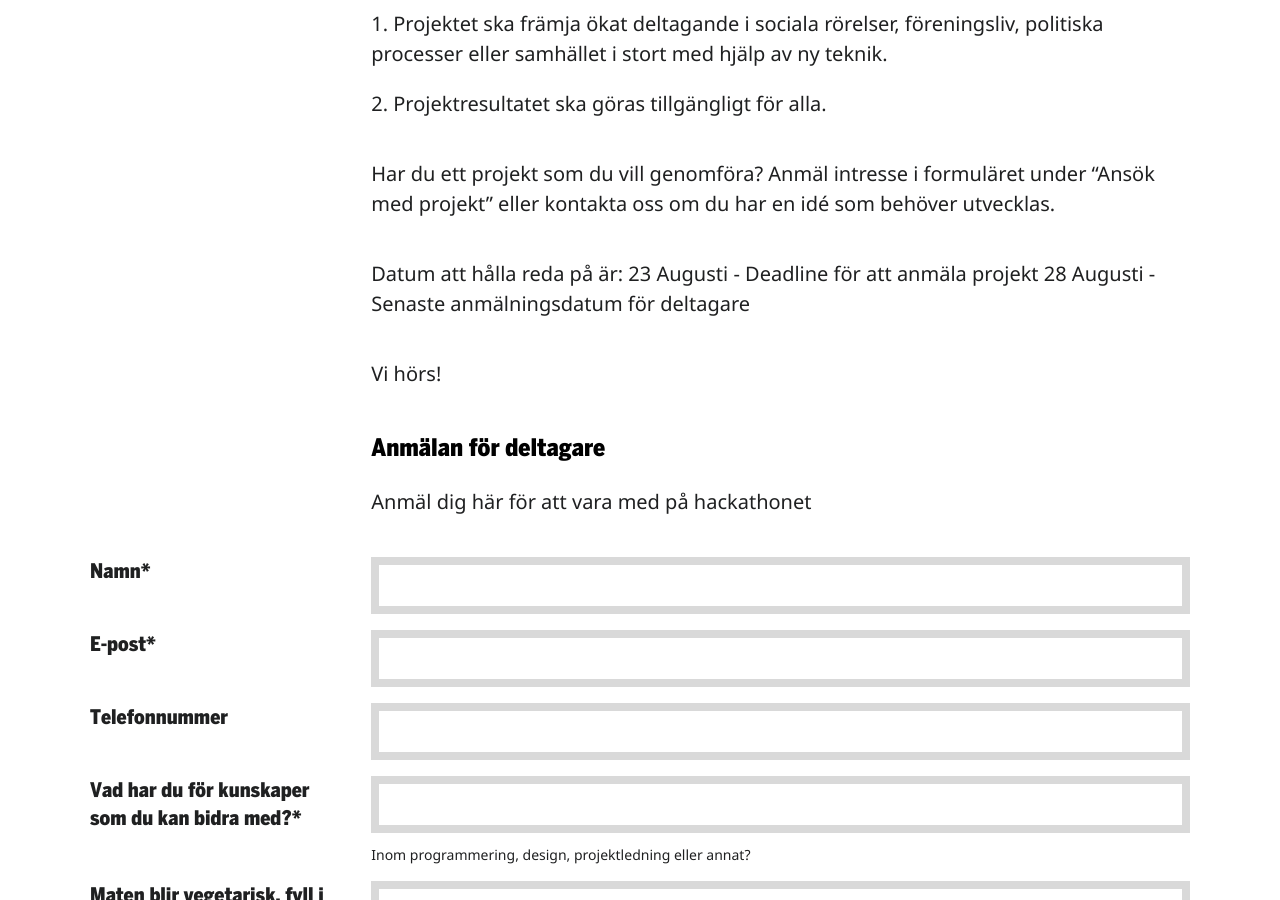
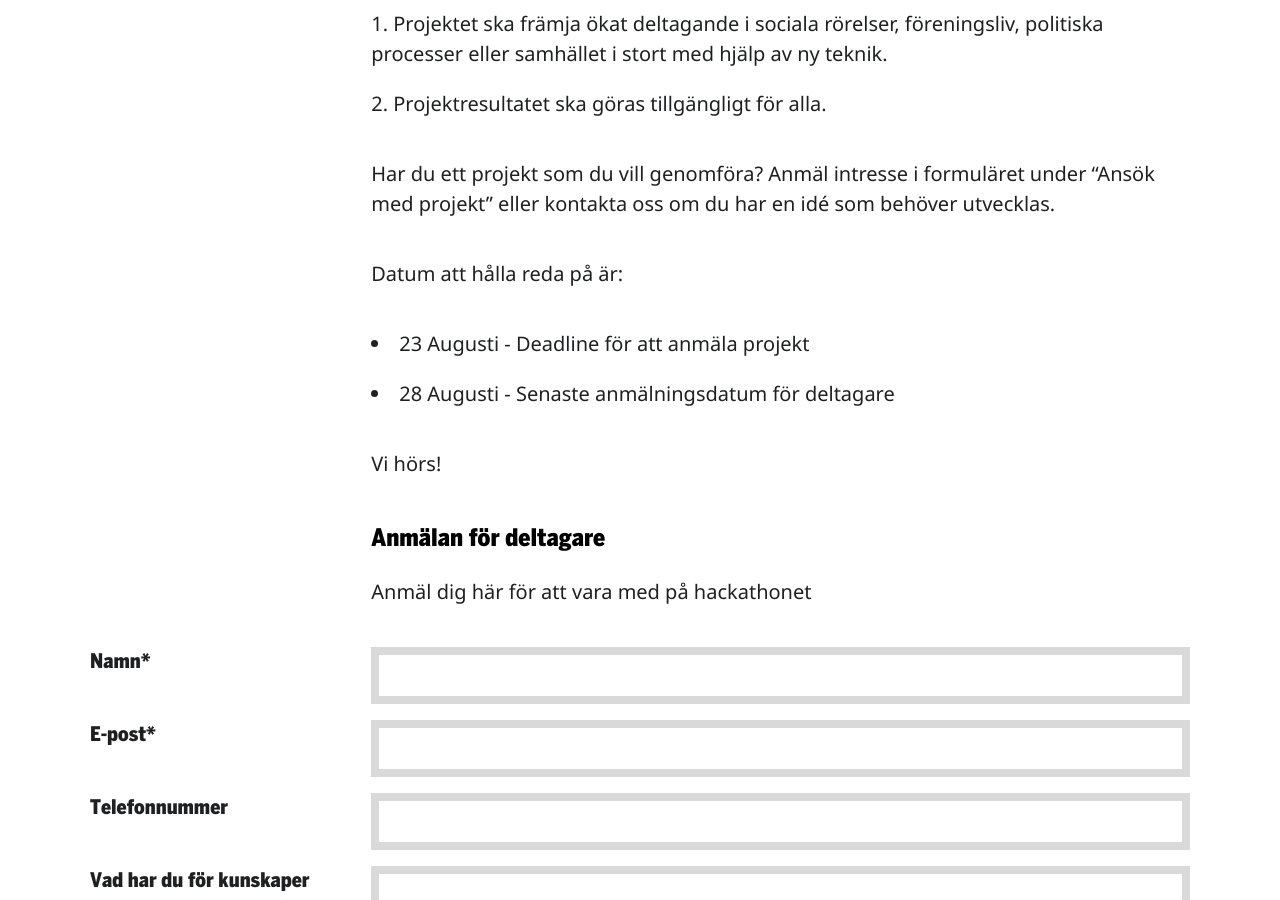
Before and after one commit to civictechsweden/civictech.se, a Jekyll site: the page built from _hackathons/hackathon-2.md, in a window 1280 px wide and 900 px high, scrolled down 1697 px. Built offline with Jekyll 4.4.1, drawn with Linux system fonts in a browser that asks for light colours; nearby versions of some CDN libraries.

```diff
--- a/_hackathons/hackathon-2.md
+++ b/_hackathons/hackathon-2.md
@@ -68,7 +68,7 @@ De grundläggande riktlinjerna för projekt är att:
 Har du ett projekt som du vill genomföra? Anmäl intresse i formuläret under "Ansök med projekt" eller kontakta oss om du har en idé som behöver utvecklas.
 
 Datum att hålla reda på är:
-23 Augusti - Deadline för att anmäla projekt
-28 Augusti - Senaste anmälningsdatum för deltagare
+* 23 Augusti - Deadline för att anmäla projekt
+* 28 Augusti - Senaste anmälningsdatum för deltagare
 
 Vi hörs!
```
